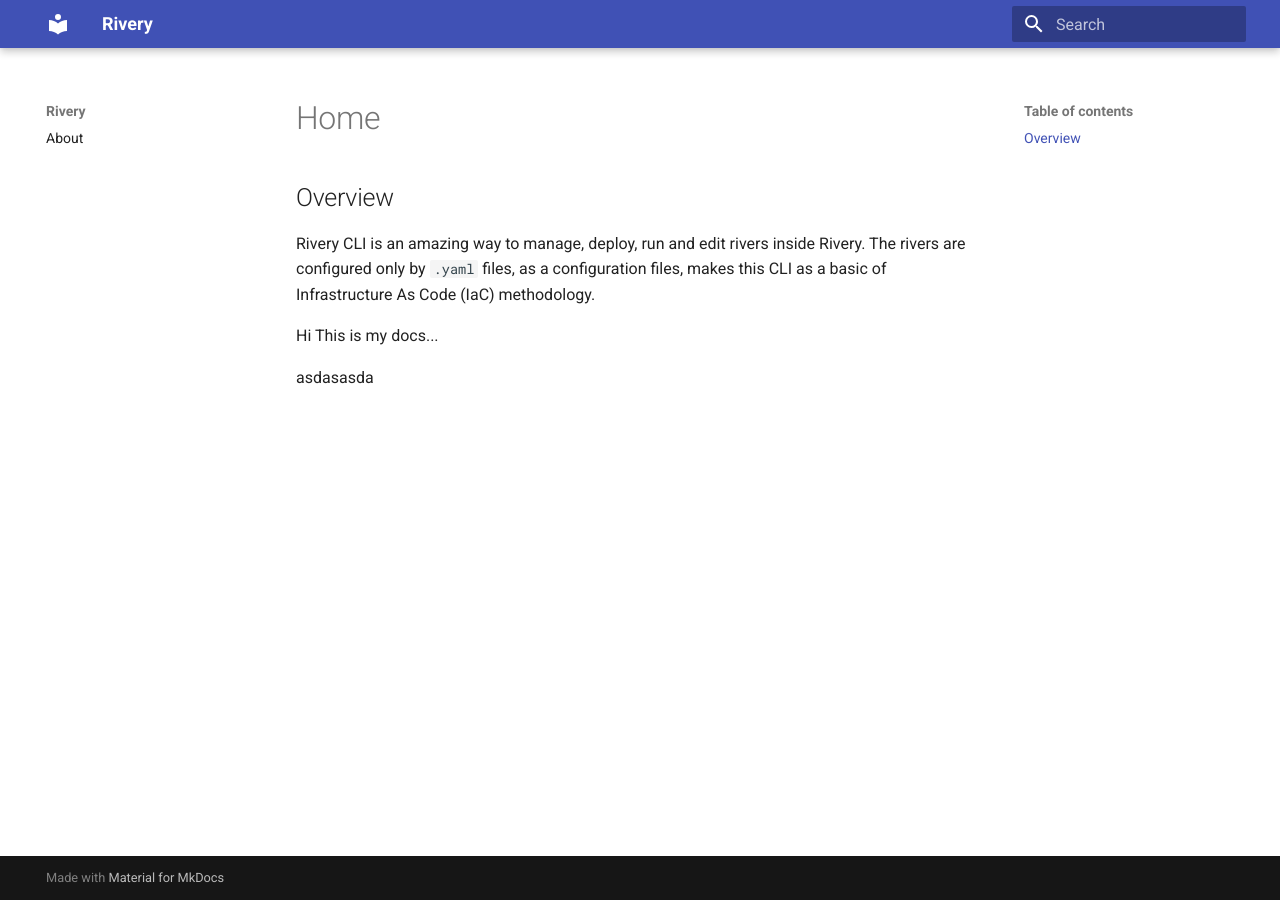
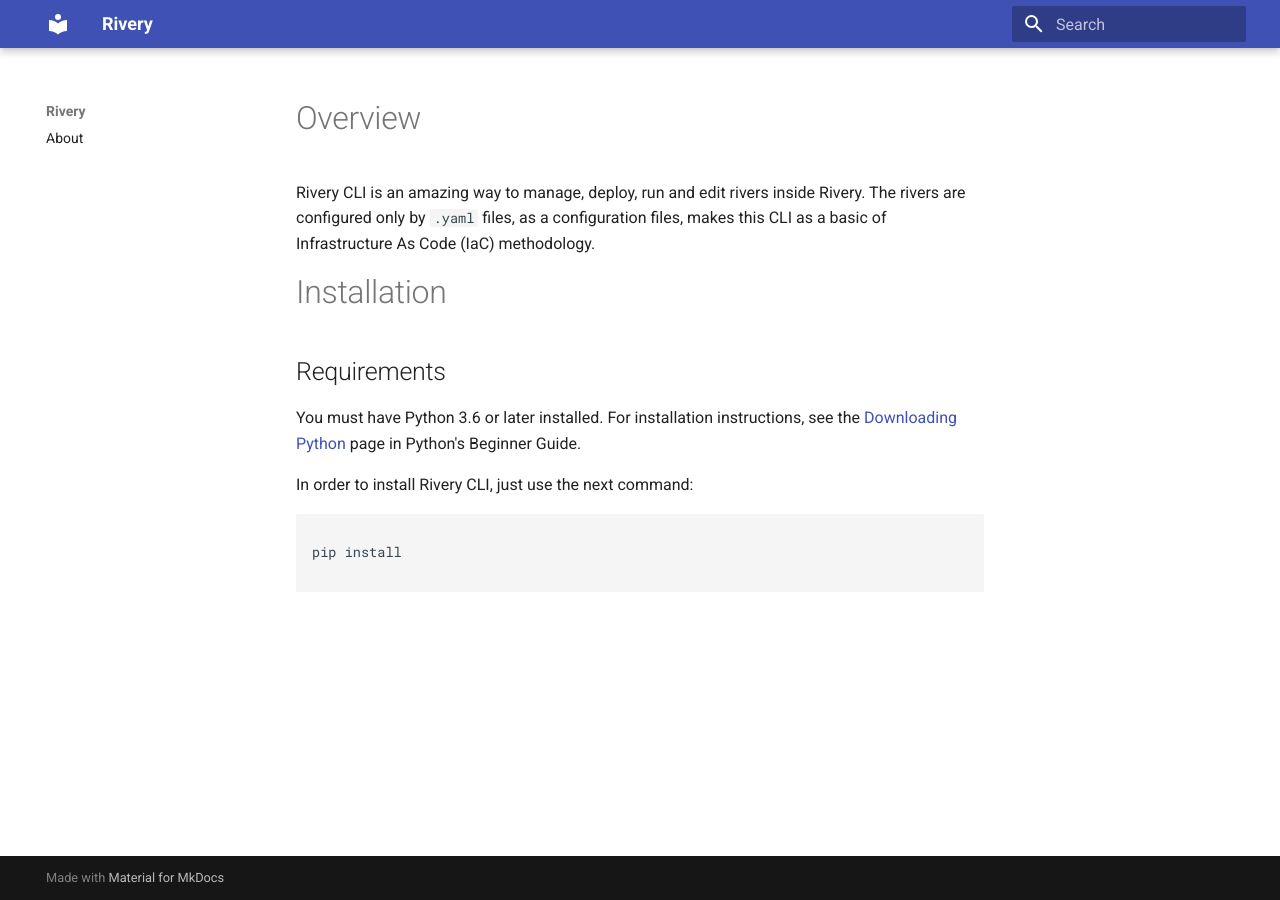
Before and after one commit to RiveryIO/rivery_cli, an MkDocs documentation site: the page built from docs/index.md, in a window 1280 px wide. Built offline with MkDocs 1.6.1 and Material for MkDocs 9.7.7, drawn with Linux system fonts in a browser that asks for light colours.

````diff
--- a/docs/index.md
+++ b/docs/index.md
@@ -1,10 +1,19 @@
-## Overview
+# Overview
 
 Rivery CLI is an amazing way to manage, deploy, run and edit rivers inside Rivery.
 The rivers are configured only by `.yaml` files, as a configuration files, makes this CLI as a basic
 of Infrastructure As Code (IaC) methodology.
 
-Hi This is my docs...
+# Installation
 
+## Requirements
+You must have Python 3.6 or later installed.
+For installation instructions, see the [Downloading Python](https://www.python.org/downloads/) page in Python's Beginner Guide.
 
-asdasasda
+In order to install Rivery CLI, just use the next command:
+
+```bash
+
+pip install
+
+```
````
Also changed, not shown: requirements.txt (+9 -11 lines).
